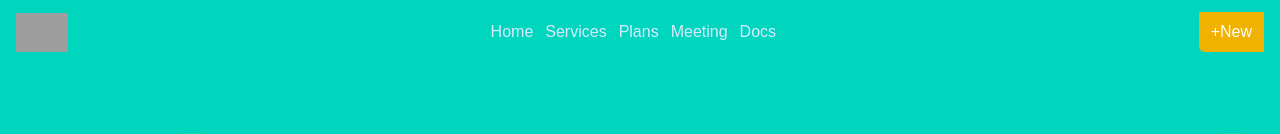
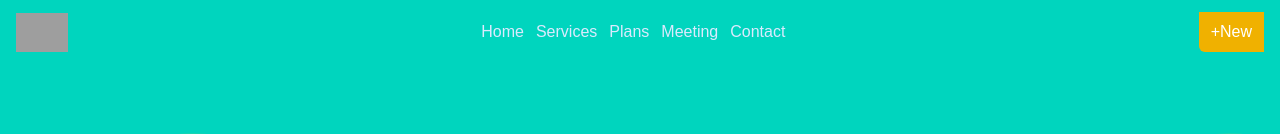
Before and after one commit to Dwarkesh-Khairnar/AD-service, a React (Vite) app: page / in a window 1280 px wide. Shown: the top 134 px of the page. Built offline with nearby package versions, Linux system fonts and the light colour scheme; grey boxes are pictures that could not be loaded.

Commit message:
Header - cheange flex nav hover color on li`s and add media lilnk in sidenav

```diff
--- a/src/Components/Pages/Header.jsx
+++ b/src/Components/Pages/Header.jsx
@@ -5,11 +5,11 @@ import logo from "../../assets/img/logo_ad.png";
 const flex_hoverUnderlineClass =
   "relative cursor-pointer " +
   "after:content-[''] after:absolute after:left-0 after:bottom-[-0px] " +
-  "after:w-0 after:h-[1.5px] after:bg-red-600 " +
+  "after:w-0 after:h-[1.5px] after:bg-[#071025] " +
   "after:transition-width after:duration-400 after:ease-linear " +
   "hover:after:w-full " +
   "z-50 hidden md:block " +
-  "hover:text-red-600";
+  "hover:text-[#071025]";
 
 function Header() {
   const [sidenav, setsidenav] = useState(false);
@@ -40,7 +40,7 @@ function Header() {
             <li className={flex_hoverUnderlineClass}><Link to="/services">Services</Link></li>
             <li className={flex_hoverUnderlineClass}><Link to="/plans">Plans</Link></li>
             <li className={flex_hoverUnderlineClass}><Link to="/schedule">Meeting</Link></li>
-            <li className={flex_hoverUnderlineClass}><Link to="/docs">Docs</Link></li>
+            <li className={flex_hoverUnderlineClass}><Link to="/Contact">Contact</Link></li>
           </ul>
         </div>
         <div className="flex z-50">
@@ -61,19 +61,21 @@ function Header() {
 
       <div
       id="sidenav"
-      className={`fixed inset-0 top-0 left-0 z-10 transform transition-all duration-400 ease-in-out ${sidenav ? " y-0 -z-1 opacity-100 h-[70%]":"y-full opacity-0 z-50 h-0"}`}
+      className={`fixed inset-0 top-0 left-0 z-10 transform transition-all duration-900 ease-in-out ${sidenav ? " y-0 -z-1 opacity-100 h-full":"y-full opacity-0 z-50 h-0"}`}
       >
         <div className=" absolute top-0 w-full h-full bg-amber-400 z-10 border-l-2 border-white">
           <hr className="mt-10 text-transparent" />
 
-          <ul className={`mt-8 ml-20 fixed inset-0 top-0 left-0 transform transition-all duration-400 ease-in-out ${sidenav ? "block":"hidden"}`}>
-            <li className="my-4 hover:text-red-600 text-5xl font-bold text-amber-50 opacity-55"                 onClick={toggleSidenav}>{" "}<Link to="/">Home</Link>{" "}</li>
-            <li className="my-4 hover:text-red-600 text-4xl font-stretch-50% text-gray-800" onClick={toggleSidenav}>{" "}<Link to="/services">Services</Link>{" "}</li>
-            <li className="my-4 hover:text-red-600 text-5xl"                 onClick={toggleSidenav}>{" "}<Link to="/plans">Plans</Link>{" "}</li>
-            <li className="my-4 hover:text-red-600 text-4xl font-extrabold opacity-50 text-amber-50" onClick={toggleSidenav}>{" "}<Link to="/schedule">Schedule Meeting</Link>{" "}</li>
-            <li className="my-4 hover:text-red-600 text-4xl"                 onClick={toggleSidenav}>{" "}<Link to="/#">Ragistration</Link>{" "}</li>
-            <li className="my-4 hover:text-red-600 text-4xl font-bold text-gray-800" onClick={toggleSidenav}>{" "}<Link to="/docs">Docs</Link>{" "}</li>
-            <li className="my-4 hover:text-red-600 text-4xl font-semibold opacity-55"     onClick={toggleSidenav}>{" "}<Link to="/dashboard">Dashboard</Link></li>
+          <ul className={`mt-8 fixed inset-0 top-30 left-15 transform transition-all duration-400 ease-in-out ${sidenav ? "block":"hidden"}`}>
+            <li className="my-4 text-5xl font-bold text-amber-50 opacity-55"       onClick={toggleSidenav}>{" "}<Link to="/">Home</Link>{" "}</li>
+            <li className="my-4 text-4xl font-stretch-50% text-gray-800"           onClick={toggleSidenav}>{" "}<Link to="/services">Services</Link>{" "}</li>
+            <li className="my-4 text-5xl"                                            onClick={toggleSidenav}>{" "}<Link to="/plans">Plans</Link>{" "}</li>
+            <li className="my-4 text-4xl font-extrabold opacity-50 text-amber-50"  onClick={toggleSidenav}>{" "}<Link to="/schedule">Schedule <br /> Meeting</Link>{" "}</li>
+            <li className="my-4 text-4xl"                                            onClick={toggleSidenav}>{" "}<Link to="/#">Ragistration</Link>{" "}</li>
+            <li className="my-4 text-4xl font-bold text-gray-800"                  onClick={toggleSidenav}>{" "}<Link to="/Contact">Contact</Link>{" "}</li>
+            <li className="my-4 text-4xl font-semibold opacity-55"                   onClick={toggleSidenav}>{" "}<Link to="/dashboard">Dashboard</Link></li>
+            <li className="my-4 text-2xl opacity-70 bottom-5 fixed"                  onClick={toggleSidenav}>{" "}<Link to="/Instagram">Instagram</Link></li>                                      {/* TODO: Add working links*/}
+            <li className="my-4 text-2xl opacity-70 bottom-13 fixed"                 onClick={toggleSidenav}>{" "}<Link to="https://google.com">LinkedIn</Link></li>                               {/*TODO: ADD WORKINK LINKEDIN LINK*/}
           </ul>
         </div>
       </div>
```
